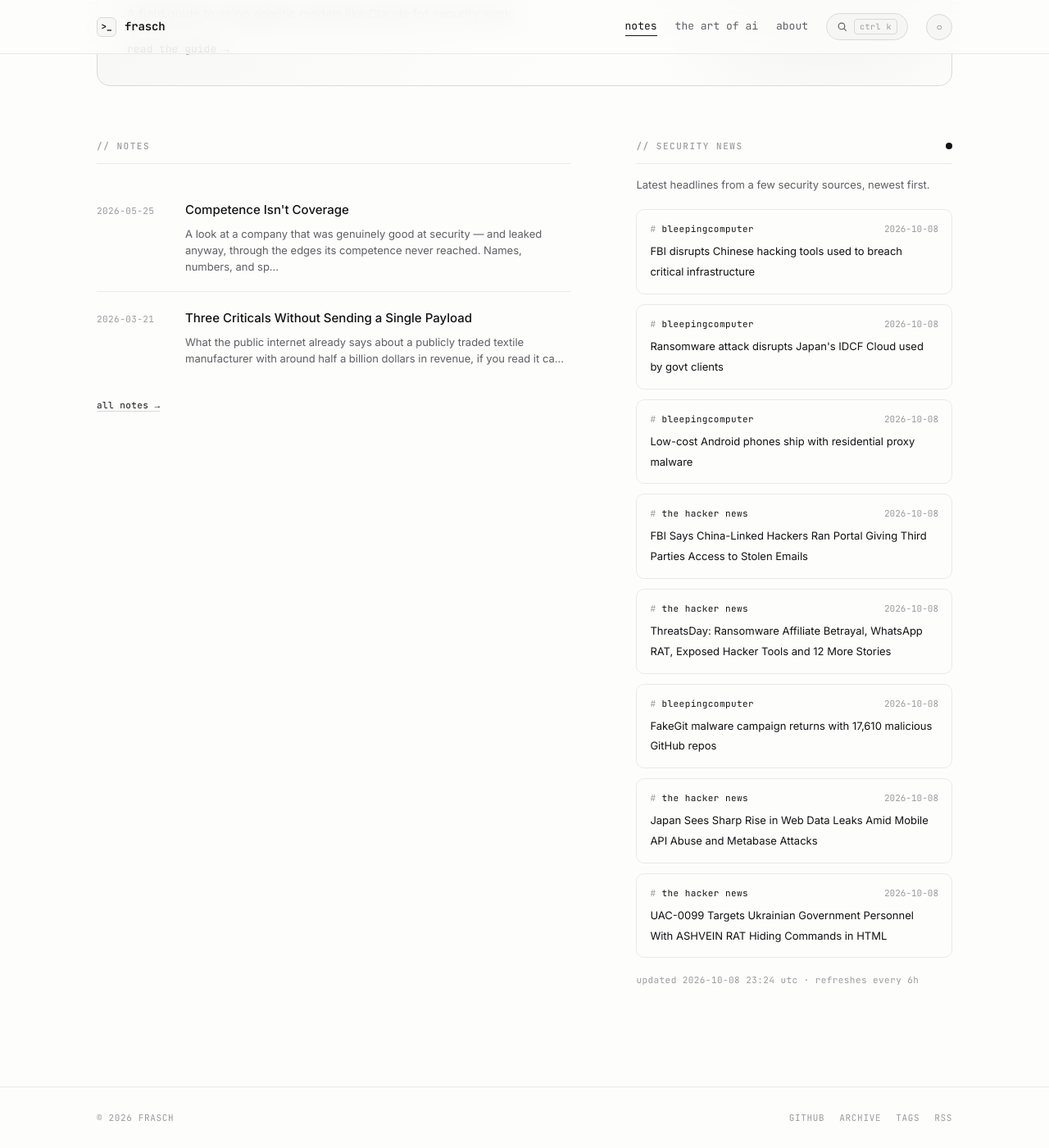
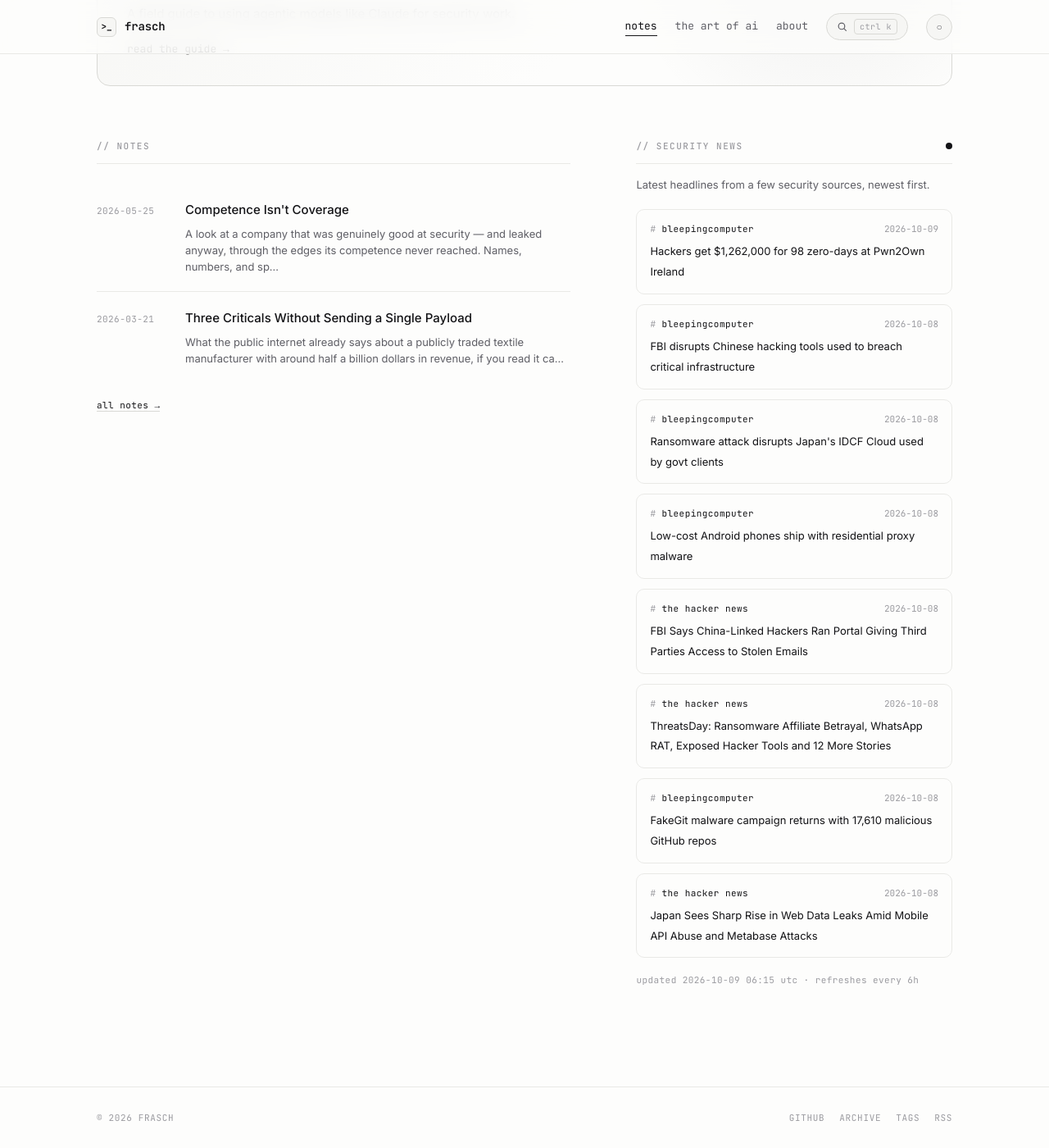
Before and after one commit to whoisfrasch/frasch, a Jekyll site: the page built from index.html, in a window 1280 px wide and 1400 px high, scrolled down 615 px. Shown: the whole window at 82% size. Built offline with Jekyll 4.4.1, drawn with Linux system fonts in a browser that asks for light colours.

Commit message:
Refresh security news feed

```diff
--- a/_data/news.json
+++ b/_data/news.json
@@ -1,6 +1,12 @@
 {
-  "updated": "2026-10-08T23:24:05Z",
+  "updated": "2026-10-09T06:15:05Z",
   "items": [
+    {
+      "source": "bleepingcomputer",
+      "title": "Hackers get $1,262,000 for 98 zero-days at Pwn2Own Ireland",
+      "link": "https://www.bleepingcomputer.com/news/security/hackers-earn-1262000-for-98-zero-days-at-pwn2own-ireland/",
+      "date": "2026-10-09T05:41:04Z"
+    },
     {
       "source": "bleepingcomputer",
       "title": "FBI disrupts Chinese hacking tools used to breach critical infrastructure",
@@ -42,12 +48,6 @@
       "title": "Japan Sees Sharp Rise in Web Data Leaks Amid Mobile API Abuse and Metabase Attacks",
       "link": "https://thehackernews.com/2026/10/japan-sees-sharp-rise-in-web-data-leaks.html",
       "date": "2026-10-08T15:45:56Z"
-    },
-    {
-      "source": "the hacker news",
-      "title": "UAC-0099 Targets Ukrainian Government Personnel With ASHVEIN RAT Hiding Commands in HTML",
-      "link": "https://thehackernews.com/2026/10/uac-0099-targets-ukrainian-government.html",
-      "date": "2026-10-08T15:26:56Z"
     }
   ]
 }
```
